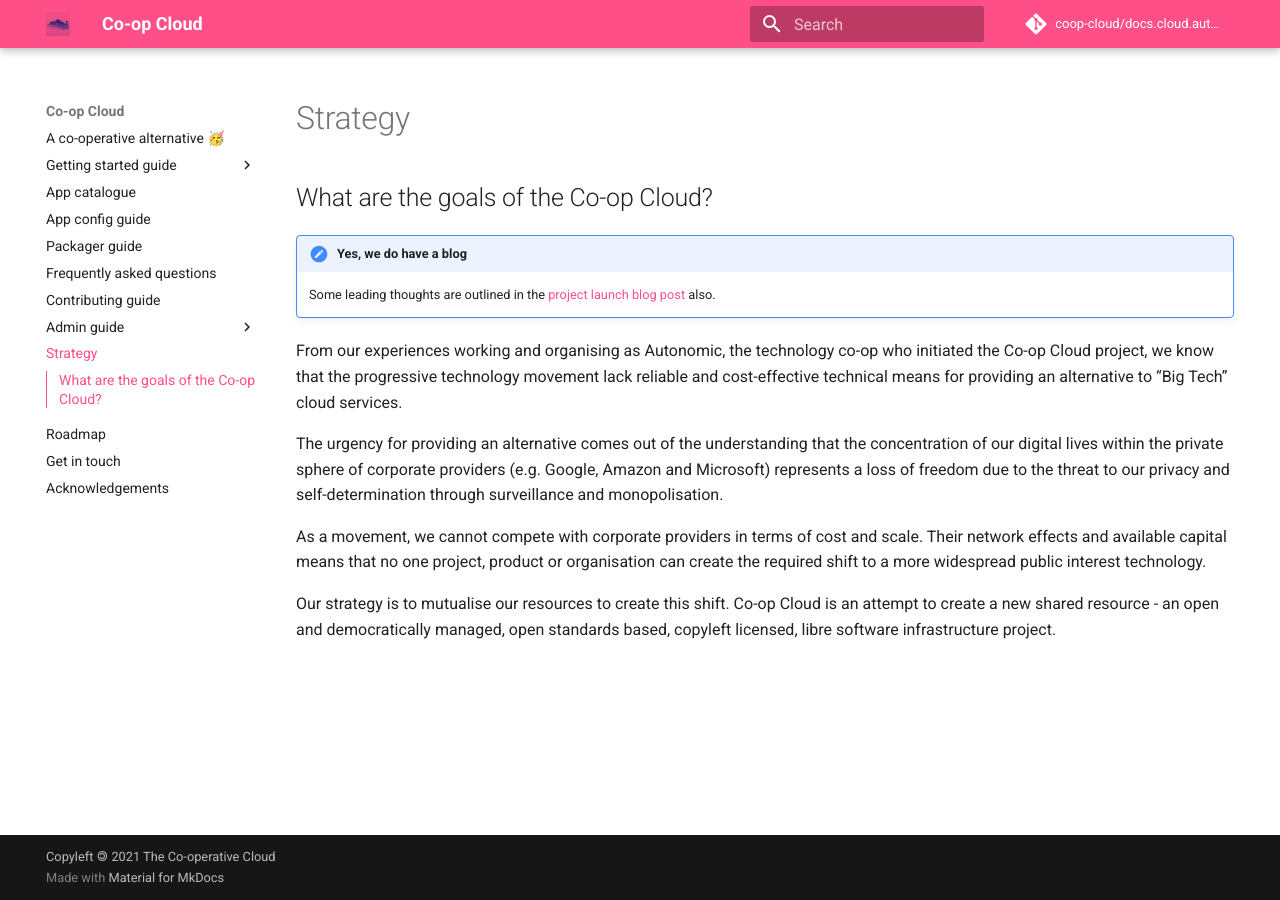
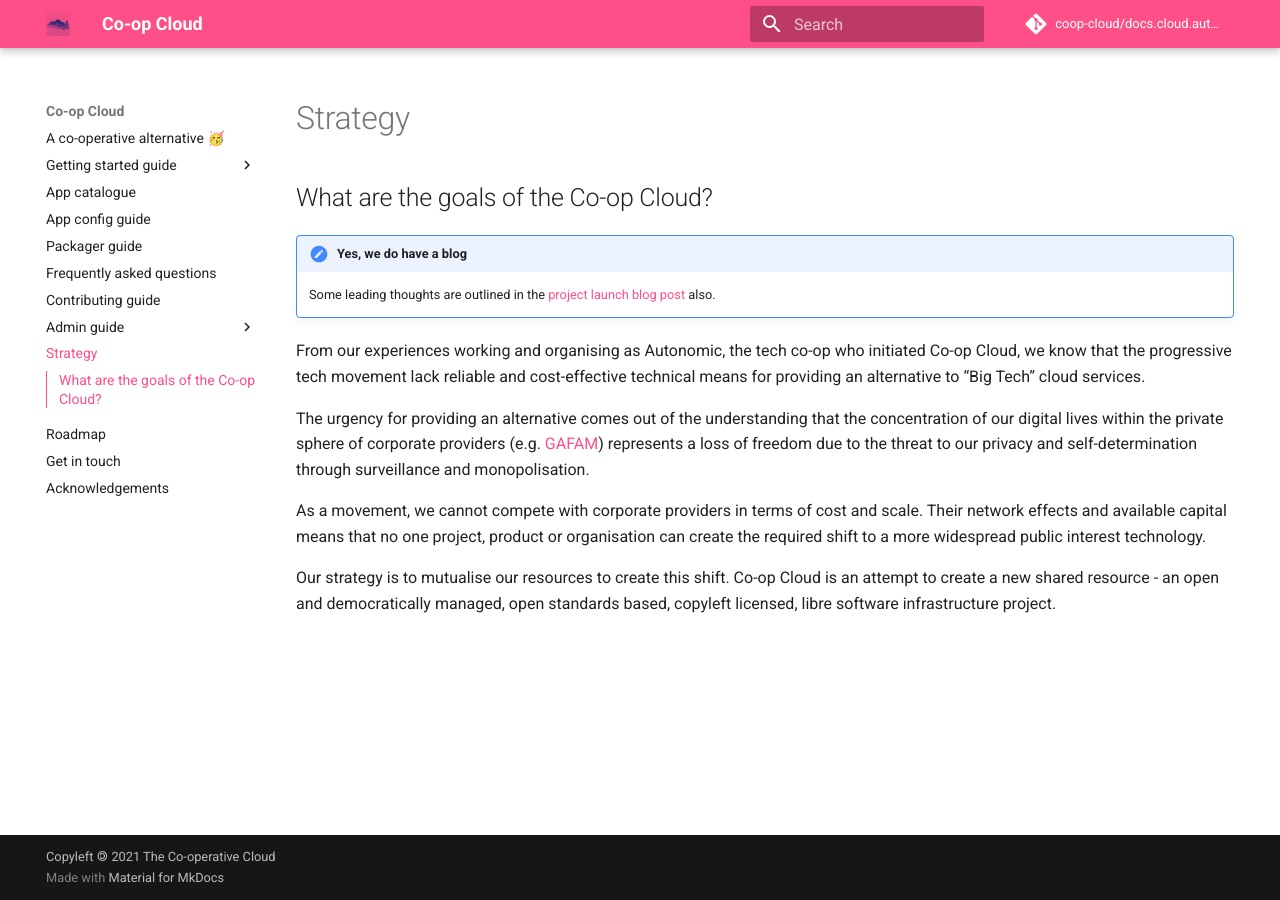
Before and after one commit to mayel/docs.coopcloud.tech, an MkDocs documentation site: the page built from docs/strategy.md, in a window 1280 px wide. Built offline with MkDocs 1.6.1 and Material for MkDocs 9.7.7, drawn with Linux system fonts in a browser that asks for light colours.

Commit message:
Further tweaking

```diff
--- a/docs/strategy.md
+++ b/docs/strategy.md
@@ -8,9 +8,9 @@
 
     Some leading thoughts are outlined in the [project launch blog post](https://autonomic.zone/blog/co-op-cloud/) also.
 
-From our experiences working and organising as Autonomic, the technology co-op who initiated the Co-op Cloud project, we know that the progressive technology movement lack reliable and cost-effective technical means for providing an alternative to “Big Tech” cloud services.
+From our experiences working and organising as Autonomic, the tech co-op who initiated Co-op Cloud, we know that the progressive tech movement lack reliable and cost-effective technical means for providing an alternative to “Big Tech” cloud services.
 
-The urgency for providing an alternative comes out of the understanding that the concentration of our digital lives within the private sphere of corporate providers (e.g. Google, Amazon and Microsoft) represents a loss of freedom due to the threat to our privacy and self-determination through surveillance and monopolisation.
+The urgency for providing an alternative comes out of the understanding that the concentration of our digital lives within the private sphere of corporate providers (e.g. [GAFAM](https://degooglisons-internet.org/en/)) represents a loss of freedom due to the threat to our privacy and self-determination through surveillance and monopolisation.
 
 As a movement, we cannot compete with corporate providers in terms of cost and scale. Their network effects and available capital means that no one project, product or organisation can create the required shift to a more widespread public interest technology.
 
```
